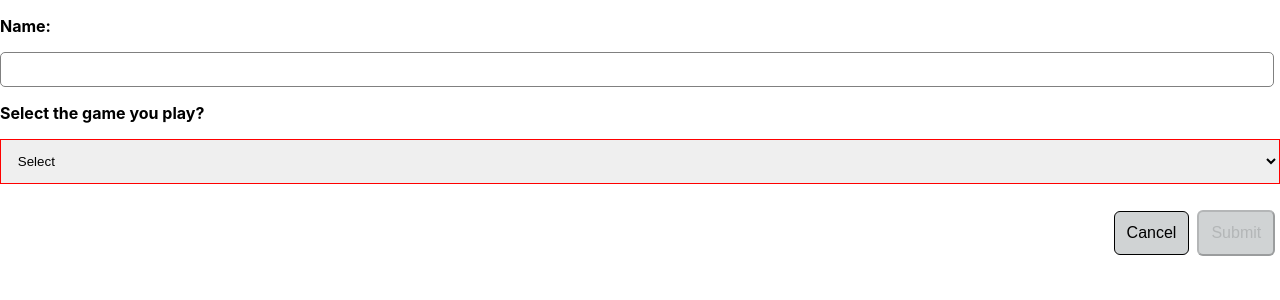
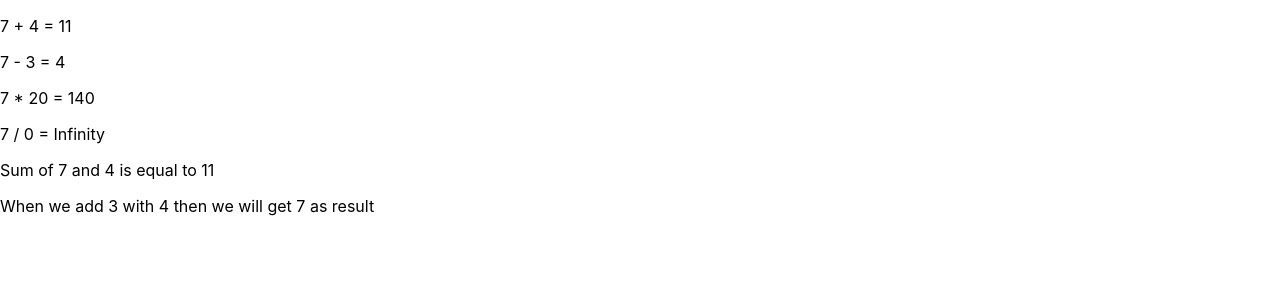
Before and after one commit to Rishabh-success/javascript-client, a React (Create React App) app: page / in a window 1280 px wide. Shown: the top 300 px of the page. Built offline with nearby package versions, Linux system fonts and the light colour scheme.

Commit message:
feat:Children and Material UI Setup

```diff
--- a/package.json
+++ b/package.json
@@ -3,6 +3,7 @@
   "version": "0.1.0",
   "private": true,
   "dependencies": {
+    "@material-ui/core": "^4.11.3",
     "@testing-library/jest-dom": "^5.11.8",
     "@testing-library/react": "^11.2.2",
     "@testing-library/user-event": "^12.6.0",
--- a/src/App.jsx
+++ b/src/App.jsx
@@ -1,8 +1,8 @@
 import React from 'react';
-import { InputDemo } from './pages/InputDemo';
+import { ChildrenDemo } from './pages/ChildrenDemo';
 
 function App() {
-  return (<InputDemo />
+  return (<ChildrenDemo />
   );
 }
 export default App;
--- /dev/null
+++ b/src/components/Math/Math.jsx
@@ -0,0 +1,51 @@
+import React from 'react';
+import PropTypes from 'prop-types';
+
+const Calculation = (props) => {
+  const {
+    first, second, operator, children,
+  } = props;
+  let { result } = props;
+  switch (operator) {
+  case '+': result = first + second;
+    break;
+  case '-': result = first - second;
+    break;
+  case '*': result = first * second;
+    break;
+  case '/': result = first / second;
+    break;
+  default: return ('invalid operator');
+  }
+  if (children) {
+    return children(first, second, result);
+  }
+  return (
+    <>
+      <p>
+        {' '}
+        {first}
+        {' '}
+        {operator}
+        {' '}
+        {second}
+        {' '}
+        =
+        {' '}
+        {result}
+        {' '}
+      </p>
+    </>
+  );
+};
+Calculation.propTypes = {
+  first: PropTypes.number.isRequired,
+  second: PropTypes.number.isRequired,
+  operator: PropTypes.string.isRequired,
+  result: PropTypes.number.isRequired,
+  children: PropTypes.func,
+};
+Calculation.defaultProps = {
+  children: null,
+};
+export default Calculation;
--- /dev/null
+++ b/src/components/Math/index.js
@@ -0,0 +1 @@
+export { default as Math } from './Math';
--- a/src/components/SelectField/SelectField.jsx
+++ b/src/components/SelectField/SelectField.jsx
@@ -9,10 +9,10 @@
   return (
     <>
       <Select onChange={onChange} error={error} onBlur={onBlur}>
-        { defaultText && <option>{defaultText}</option>}
+        {defaultText && <option>{defaultText}</option>}
         {
           options && options.length
-          && options.map(({ value, label }) => <option key={label} value={value}>{label}</option>)
+            && options.map(({ value, label }) => <option key={label} value={value}>{label}</option>)
         }
       </Select>
       <Err>{error}</Err>
@@ -20,16 +20,15 @@
   );
 }
 export default SelectField;
+SelectField.propTypes = {
+  error: PropTypes.string,
+  onChange: PropTypes.func.isRequired,
+  options: PropTypes.arrayOf(PropTypes.object),
+  defaultText: PropTypes.string,
+  onBlur: PropTypes.string.isRequired,
+};
 SelectField.defaultProps = {
-  error: false,
+  error: '',
   options: [],
   defaultText: 'Select',
 };
-
-SelectField.propTypes = {
-  error: PropTypes.bool,
-  onChange: PropTypes.func.isRequired,
-  options: PropTypes.arrayOf(PropTypes.object),
-  defaultText: PropTypes.string,
-  onBlur: PropTypes.func.isRequired,
-};
--- a/src/components/index.js
+++ b/src/components/index.js
@@ -3,3 +3,4 @@
 export { RadioField } from './RadioField';
 export { Slider } from './Slider';
 export { ButtonField } from './Button';
+export { Math } from './Math';
--- /dev/null
+++ b/src/pages/ChildrenDemo/ChildrenDemo.jsx
@@ -0,0 +1,66 @@
+import React from 'react';
+import { ThemeProvider } from '@material-ui/core';
+import Calculation from '../../components/Math/Math';
+import Theme from '../../theme';
+
+export default class CalcultorDemo extends React.Component {
+  Result() {
+    let { result } = this.state;
+    result = '';
+    this.setState({ result });
+  }
+
+  render() {
+    return (
+      <>
+        <ThemeProvider theme={Theme}>
+          <Calculation first={7} second={4} operator="+" />
+          <Calculation first={7} second={3} operator="-" />
+          <Calculation first={7} second={20} operator="*" />
+          <Calculation first={7} second={0} operator="/" />
+          <Calculation first={7} second={4} operator="+">
+            {
+              (first, second, result) => (
+                <p>
+                  Sum of
+                  {' '}
+                  {first}
+                  {' '}
+                  and
+                  {' '}
+                  {second}
+                  {' '}
+                  is equal to
+                  {' '}
+                  {result}
+                  {' '}
+                </p>
+              )
+            }
+          </Calculation>
+          <Calculation first={3} second={4} operator="+">
+            {
+              (first, second, result) => (
+                <p>
+                  When we add
+                  {' '}
+                  {first}
+                  {' '}
+                  with
+                  {' '}
+                  {second}
+                  {' '}
+                  then we will get
+                  {' '}
+                  {result}
+                  {' '}
+                  as result
+                </p>
+              )
+            }
+          </Calculation>
+        </ThemeProvider>
+      </>
+    );
+  }
+}
--- /dev/null
+++ b/src/pages/ChildrenDemo/index.js
@@ -0,0 +1 @@
+export { default as ChildrenDemo } from './ChildrenDemo';
--- a/src/pages/InputDemo/InputDemo.jsx
+++ b/src/pages/InputDemo/InputDemo.jsx
@@ -41,7 +41,7 @@
 
       handlePositionChange = (e) => {
         const { sport } = this.state;
-      return sport === 'cricket' ? this.setState({ cricket: e.target.value }) : this.setState({ football: e.target.value });
+        return sport === 'cricket' ? this.setState({ cricket: e.target.value }, () => console.log(this.state)) : this.setState({ football: e.target.value }, () => console.log(this.state));
       }
 
       RadioOption = () => {
--- /dev/null
+++ b/src/theme.js
@@ -0,0 +1,13 @@
+import { createMuiTheme } from '@material-ui/core/styles';
+
+const theme = createMuiTheme({
+  typography: {
+    fontFamily: [
+      'Comic Sans MS',
+      'cursive',
+      'sans-serif',
+    ],
+    htmlFontSize: 10,
+  },
+});
+export default theme;
```
Lines whose indentation alone changed are shown as unchanged.
